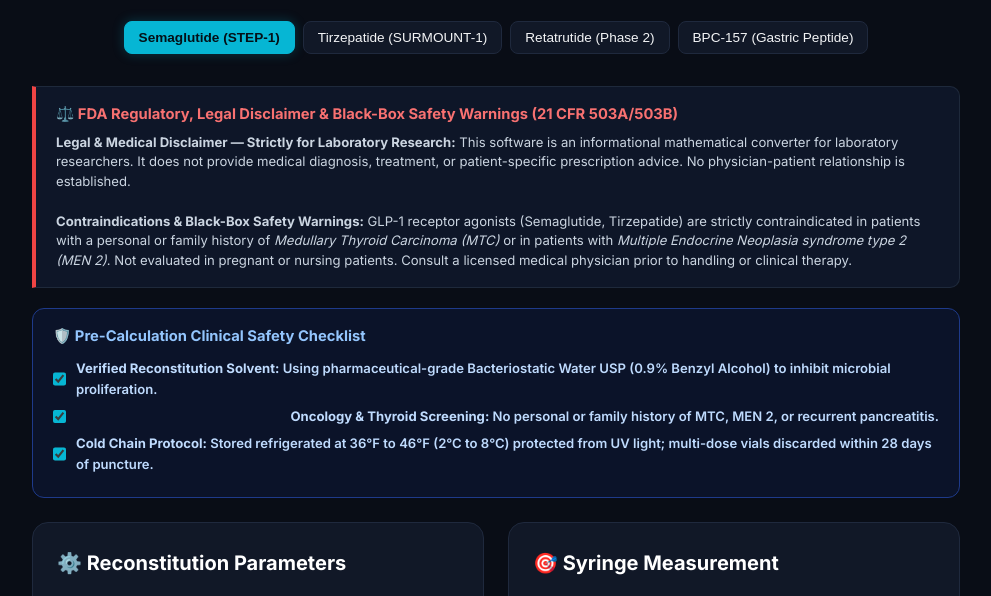
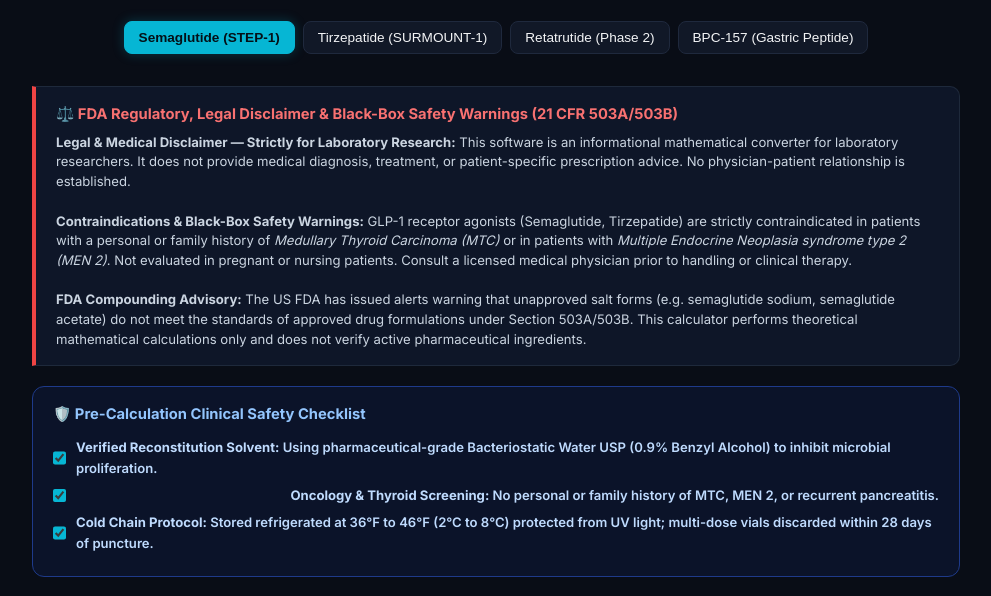
Before and after one commit to sebiglesias/peptide-calculator, a plain HTML site: page index.html in a window 1280 px wide. Shown: the part 197-793 px from the top of the page, without its empty margins (144-1135 px from the left). Drawn offline with Linux system fonts and the light colour scheme.

Commit message:
feat(compliance): add FTC Amazon Associate disclosure and FDA compounding alert

```diff
--- a/index.html
+++ b/index.html
@@ -107,7 +107,8 @@
       <div style="color: #f87171; font-weight: 700; font-size: 0.92rem; margin-bottom: 6px;">⚖️ FDA Regulatory, Legal Disclaimer & Black-Box Safety Warnings (21 CFR 503A/503B)</div>
       <div style="font-size: 0.82rem; color: #cbd5e1; line-height: 1.5;">
         <strong>Legal & Medical Disclaimer — Strictly for Laboratory Research:</strong> This software is an informational mathematical converter for laboratory researchers. It does not provide medical diagnosis, treatment, or patient-specific prescription advice. No physician-patient relationship is established.<br><br>
-        <strong>Contraindications & Black-Box Safety Warnings:</strong> GLP-1 receptor agonists (Semaglutide, Tirzepatide) are strictly contraindicated in patients with a personal or family history of <em>Medullary Thyroid Carcinoma (MTC)</em> or in patients with <em>Multiple Endocrine Neoplasia syndrome type 2 (MEN 2)</em>. Not evaluated in pregnant or nursing patients. Consult a licensed medical physician prior to handling or clinical therapy.
+        <strong>Contraindications & Black-Box Safety Warnings:</strong> GLP-1 receptor agonists (Semaglutide, Tirzepatide) are strictly contraindicated in patients with a personal or family history of <em>Medullary Thyroid Carcinoma (MTC)</em> or in patients with <em>Multiple Endocrine Neoplasia syndrome type 2 (MEN 2)</em>. Not evaluated in pregnant or nursing patients. Consult a licensed medical physician prior to handling or clinical therapy.<br><br>
+        <strong>FDA Compounding Advisory:</strong> The US FDA has issued alerts warning that unapproved salt forms (e.g. semaglutide sodium, semaglutide acetate) do not meet the standards of approved drug formulations under Section 503A/503B. This calculator performs theoretical mathematical calculations only and does not verify active pharmaceutical ingredients.
       </div>
     </div>
 
@@ -280,6 +281,9 @@
           <a href="https://www.amazon.com/s?k=sharps+disposal+container&tag=sebiglesias-20" target="_blank" rel="nofollow noopener" class="btn-amazon">Check on Amazon →</a>
         </div>
       </div>
+      <p style="font-size:0.75rem; color:#94a3b8; margin-top:12px; margin-bottom:0; text-align:center;">
+        ⚖️ <em>Affiliate & Compliance Notice: As an Amazon Associate, this site earns from qualifying purchases at no additional cost to you. We strictly link to sterile laboratory glassware, reconstitution diluents, and disposal supplies. No prescription pharmaceuticals or compounded drugs are sold or distributed.</em>
+      </p>
     </div>
 
     <!-- Clinical Evidence and Studies Section -->
```
